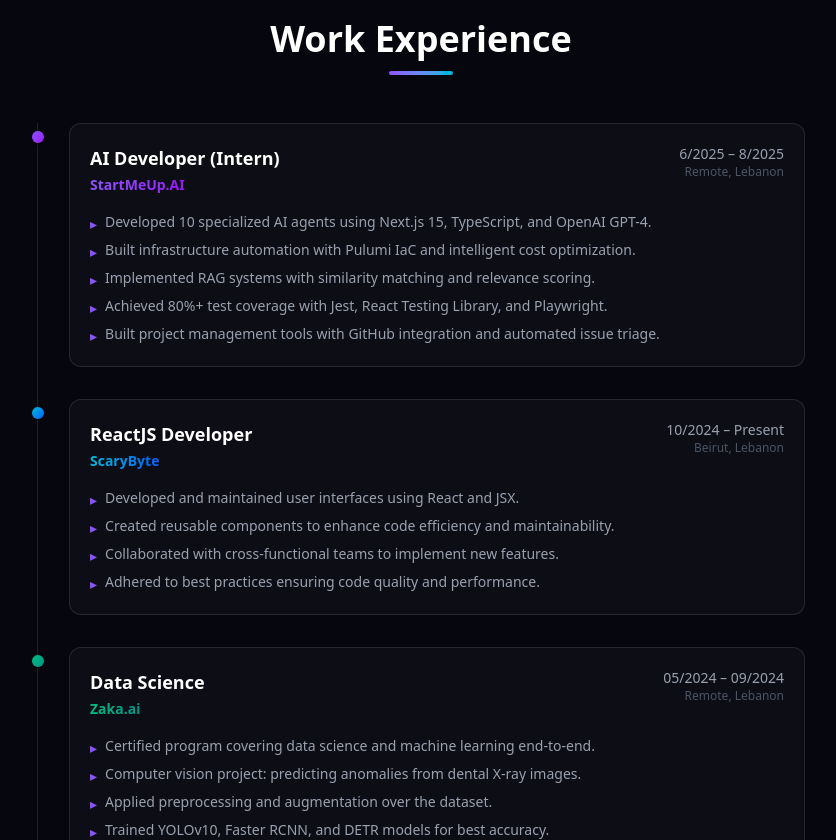
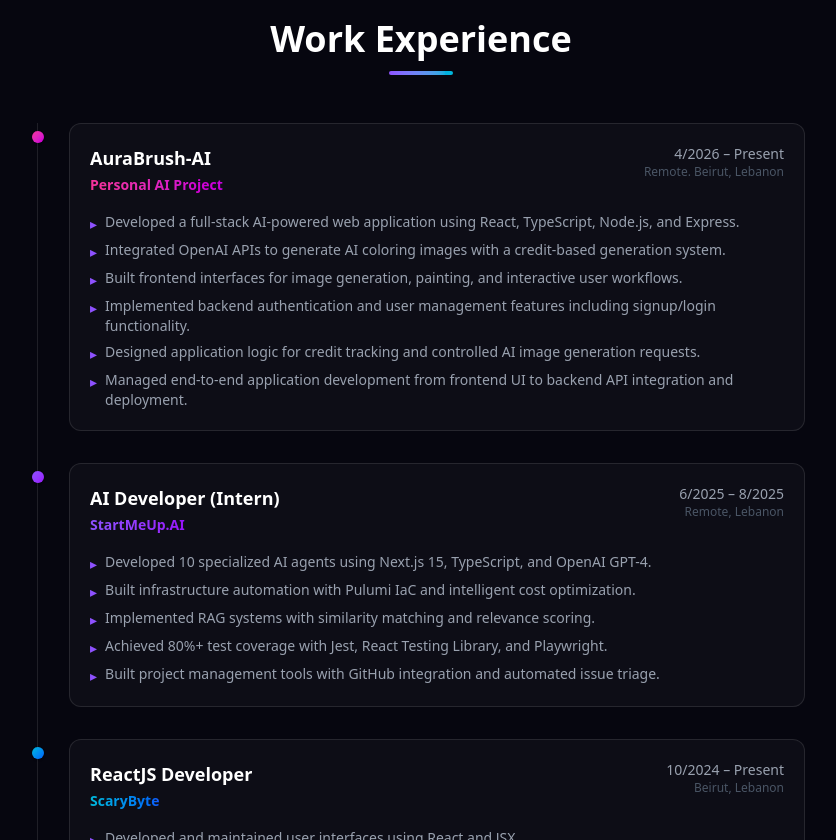
Before and after one commit to AhmaDehaini/portfolio, a React (Vite) app: page / in a window 1280 px wide. Shown: the part 1960-2800 px from the top of the page, without its empty margins (219-1055 px from the left). Built offline with nearby package versions, Linux system fonts and the light colour scheme.

Commit message:
feat: new aurabrush exp added

```diff
--- a/src/App.tsx
+++ b/src/App.tsx
@@ -20,7 +20,7 @@
   return <Code2 className="w-5 h-5 text-white" />;
 }
 
-const NAV_LINKS = ['about', 'skills', 'experience', 'projects', 'games', 'capstone', 'education', 'contact'] as const;
+const NAV_LINKS = ['about', 'skills', 'experience', 'projects', 'aurabrush', 'games', 'capstone', 'education', 'contact'] as const;
 
 export default function App() {
   const [menuOpen, setMenuOpen] = useState(false);
@@ -393,6 +393,56 @@
         </AnimatedSection>
       </div>
 
+      {/* ── AuraBrush AI ── */}
+      <div className="border-t border-white/[0.06]">
+        <AnimatedSection id="aurabrush">
+          <SectionTitle>AuraBrush AI</SectionTitle>
+          <div className="max-w-4xl mx-auto">
+            <motion.div variants={fadeUp} className="bg-white/[0.03] border border-white/10 rounded-xl overflow-hidden hover:border-fuchsia-500/20 transition-colors">
+              <div className="relative">
+                <img
+                  src="/Aurabrush/aurabrush-ai.png"
+                  alt="AuraBrush AI screenshot"
+                  className="w-full object-cover max-h-[480px]"
+                />
+                <div className="absolute inset-0 bg-gradient-to-t from-[#06060f] via-transparent to-transparent" />
+              </div>
+              <div className="p-8">
+                <div className="flex flex-col sm:flex-row sm:items-center sm:justify-between gap-4 mb-5">
+                  <div>
+                    <h3 className="text-2xl font-black text-white">AuraBrush AI</h3>
+                    <p className="text-sm font-semibold bg-gradient-to-r from-pink-500 to-fuchsia-500 bg-clip-text text-transparent mt-1">Personal Project &nbsp;·&nbsp; 4/2026 – Present</p>
+                  </div>
+                  <a
+                    href="https://aurabrush-ai.netlify.app/"
+                    target="_blank"
+                    rel="noreferrer"
+                    className="inline-flex items-center gap-2 px-5 py-2.5 rounded-full bg-gradient-to-r from-pink-600 to-fuchsia-600 text-white font-semibold text-sm hover:shadow-xl hover:shadow-fuchsia-600/30 hover:-translate-y-0.5 transition-all duration-200 shrink-0"
+                  >
+                    <ExternalLink className="w-4 h-4" />
+                    Visit Live App
+                  </a>
+                </div>
+                <p className="text-gray-400 leading-relaxed text-sm">
+                  AuraBrush AI is a full-stack, AI-powered web application built with React, TypeScript, Node.js, and Express.
+                  Users generate unique coloring-book-style images through an OpenAI integration that runs on a credit-based
+                  system — controlling how many generations each user can request. Once an image is generated, it can be
+                  painted interactively directly in the browser using a custom painting interface with brush, fill, and eraser
+                  tools. The application includes full backend authentication — signup and login flows — as well as user
+                  management and credit-tracking logic, giving every session a seamless end-to-end experience from account
+                  creation to finished artwork.
+                </p>
+                <div className="flex flex-wrap gap-2 mt-5">
+                  {['React', 'TypeScript', 'Node.js', 'Express', 'OpenAI API', 'Full Stack', 'Authentication'].map(tag => (
+                    <span key={tag} className="text-xs px-2.5 py-1 rounded-full bg-fuchsia-500/10 text-fuchsia-300 border border-fuchsia-500/20">{tag}</span>
+                  ))}
+                </div>
+              </div>
+            </motion.div>
+          </div>
+        </AnimatedSection>
+      </div>
+
       {/* ── Games ── */}
       <div className="bg-white/[0.015] border-t border-white/[0.06]">
         <AnimatedSection id="games">
--- a/src/components/ExperienceCard.tsx
+++ b/src/components/ExperienceCard.tsx
@@ -28,6 +28,11 @@
             </li>
           ))}
         </ul>
+        {exp.image && (
+          <div className="mt-4 rounded-lg overflow-hidden border border-white/10">
+            <img src={exp.image} alt={`${exp.company} screenshot`} className="w-full object-cover max-h-64" />
+          </div>
+        )}
       </div>
     </motion.div>
   );
--- a/src/data/index.ts
+++ b/src/data/index.ts
@@ -28,6 +28,21 @@
 ];
 
 export const EXPERIENCE: ExperienceItem[] = [
+  {
+    role: 'AuraBrush-AI',
+    company: 'Personal AI Project',
+    period: '4/2026 – Present',
+    location: 'Remote. Beirut, Lebanon',
+    highlights: [
+      'Developed a full-stack AI-powered web application using React, TypeScript, Node.js, and Express.',
+      'Integrated OpenAI APIs to generate AI coloring images with a credit-based generation system.',
+      'Built frontend interfaces for image generation, painting, and interactive user workflows.',
+      'Implemented backend authentication and user management features including signup/login functionality.',
+      'Designed application logic for credit tracking and controlled AI image generation requests.',
+      'Managed end-to-end application development from frontend UI to backend API integration and deployment.',
+    ],
+    accent: 'from-pink-500 to-fuchsia-600',
+  },
   {
     role: 'AI Developer (Intern)',
     company: 'StartMeUp.AI',
--- a/src/types/index.ts
+++ b/src/types/index.ts
@@ -12,6 +12,7 @@
   location: string;
   highlights: string[];
   accent: string;
+  image?: string;
 }
 
 export interface Game {
```
Also changed, not shown: public/Aurabrush/aurabrush-ai.png (added).
